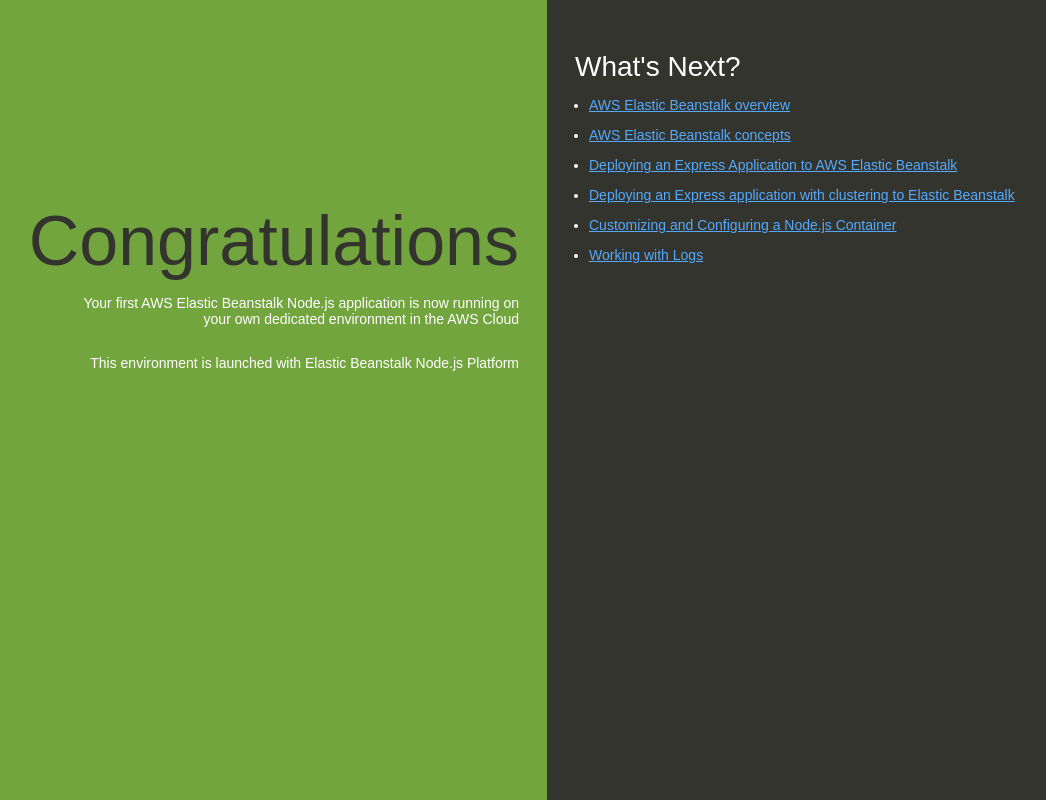
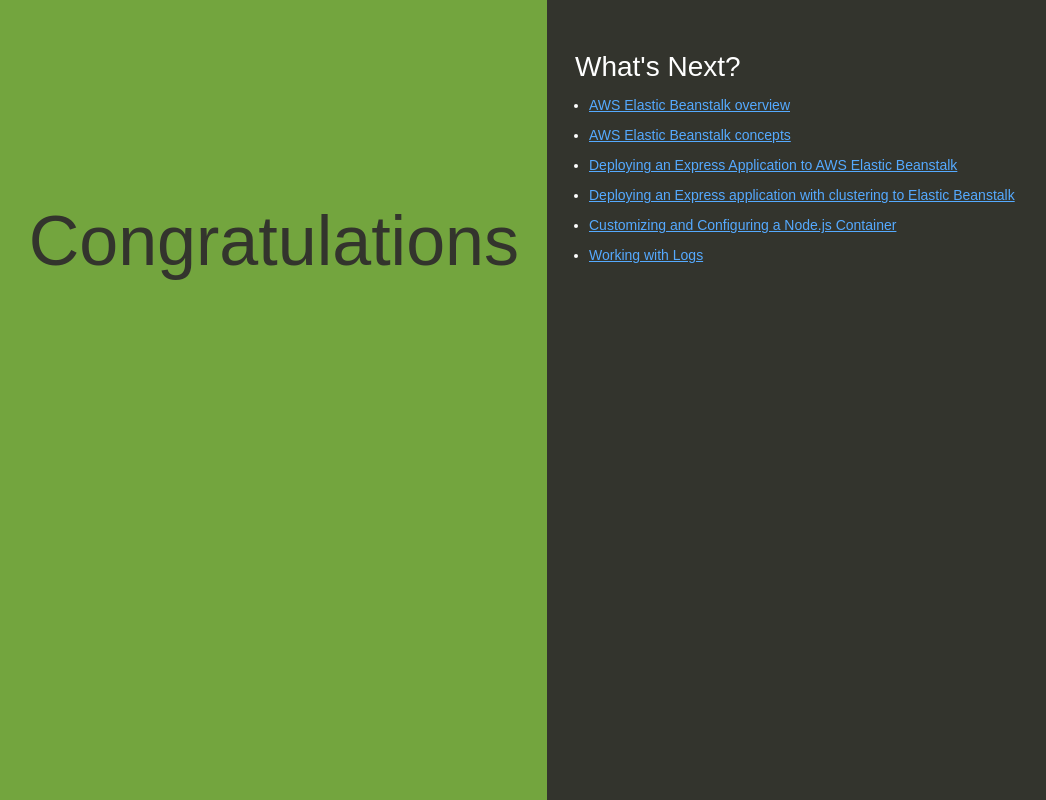
Before and after one commit to awslearnings1224/demoapp, a website: page index.html in a window 1280 px wide. Shown: the whole page, without its empty margins (93-1139 px from the left). Drawn offline with Linux system fonts and the light colour scheme.

Commit message:
Update index.html

```diff
--- a/index.html
+++ b/index.html
@@ -75,8 +75,6 @@
   <body>
     <div class="textColumn">
       <h1>Congratulations</h1>
-      <p>Your first AWS Elastic Beanstalk Node.js application is now running on your own dedicated environment in the AWS Cloud</p>
-      <p>This environment is launched with Elastic Beanstalk Node.js Platform</p>
     </div>
     <div class="linksColumn">
       <h2>What's Next?</h2>
```
